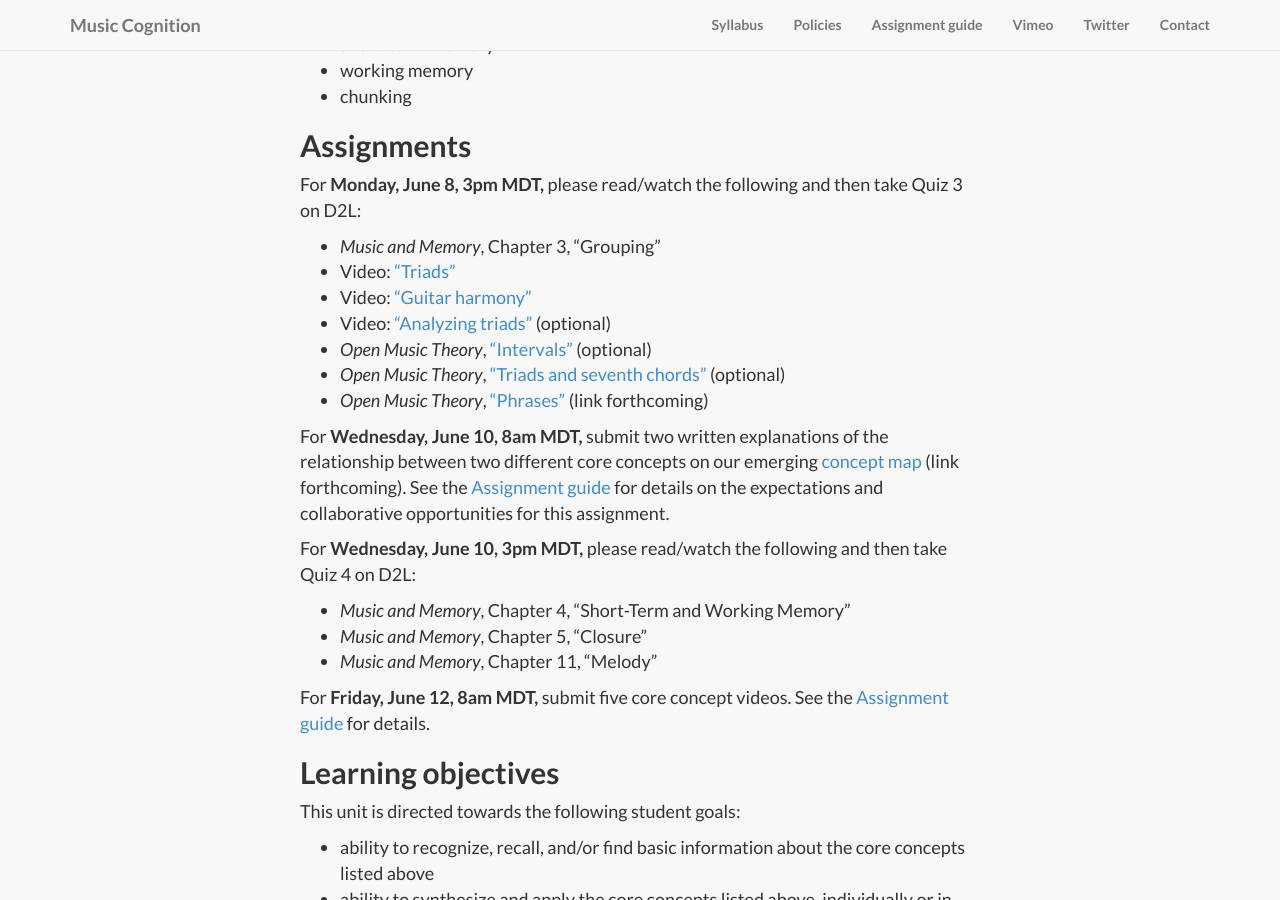
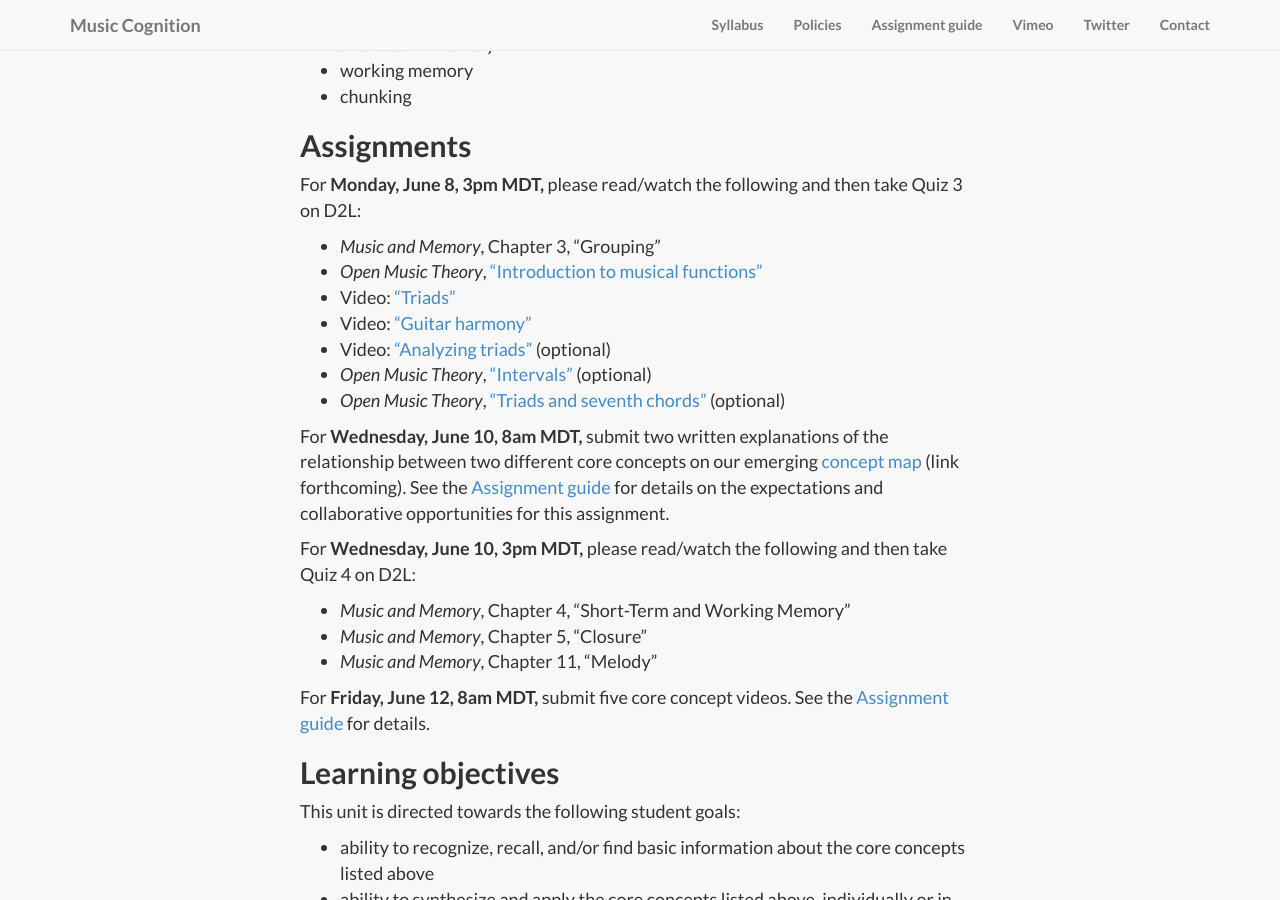
Before and after one commit to kshaffer/cognition, a Jekyll site: the page built from week2.md, in a window 1280 px wide and 900 px high, scrolled down 1276 px. Built offline with Jekyll 4.4.1, drawn with Linux system fonts in a browser that asks for light colours; nearby versions of some CDN libraries; library files that are not in the unit come from our copies.

Commit message:
Week 2 update OMT

```diff
--- a/week2.md
+++ b/week2.md
@@ -33,12 +33,12 @@ In this unit, we will explore the following new core concepts. These *and the co
 For **Monday, June 8, 3pm MDT,** please read/watch the following and then take Quiz 3 on D2L:
 
 - *Music and Memory*, Chapter 3, "Grouping"
+- *Open Music Theory*, ["Introduction to musical functions"](http://openmusictheory.com/functions.html)
 - Video: ["Triads"](https://vimeo.com/94521923)
 - Video: ["Guitar harmony"](https://vimeo.com/94527744)
 - Video: ["Analyzing triads"](https://vimeo.com/94723962) (optional)
 - *Open Music Theory*, ["Intervals"](http://openmusictheory.com/intervals.html) (optional)
 - *Open Music Theory*, ["Triads and seventh chords"](http://openmusictheory.com/triads.html) (optional)
-- *Open Music Theory*, ["Phrases"]() (link forthcoming)
 
 For **Wednesday, June 10, 8am MDT,** submit two written explanations of the relationship between two different core concepts on our emerging [concept map]() (link forthcoming). See the [Assignment guide](/assessments/) for details on the expectations and collaborative opportunities for this assignment.
 
```
